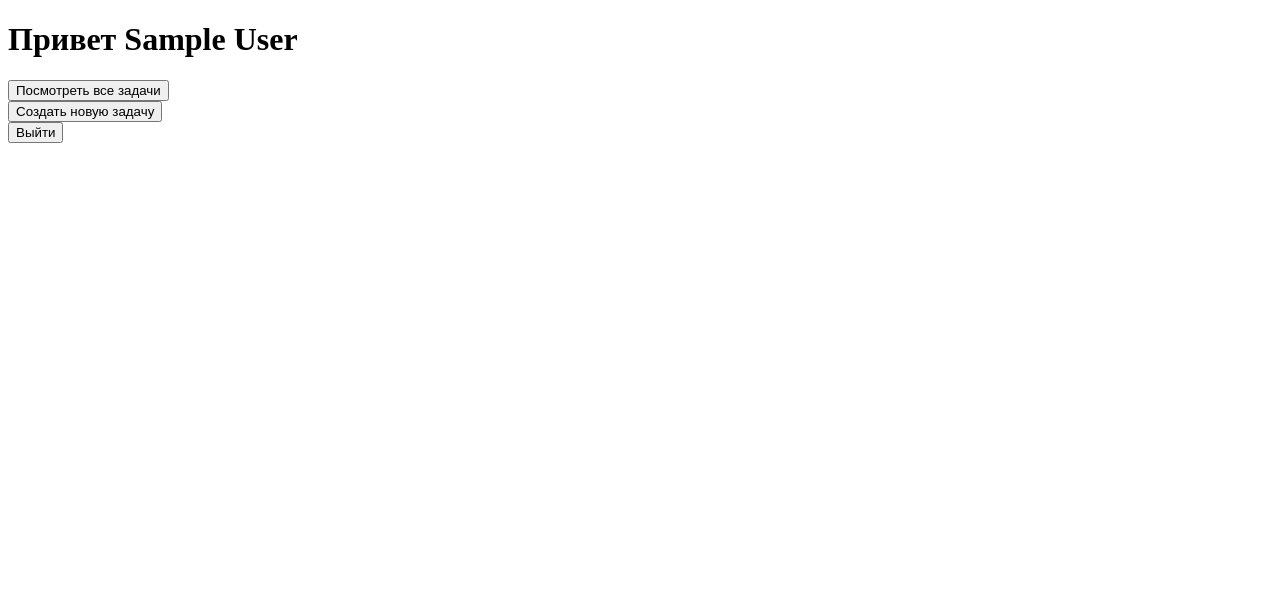
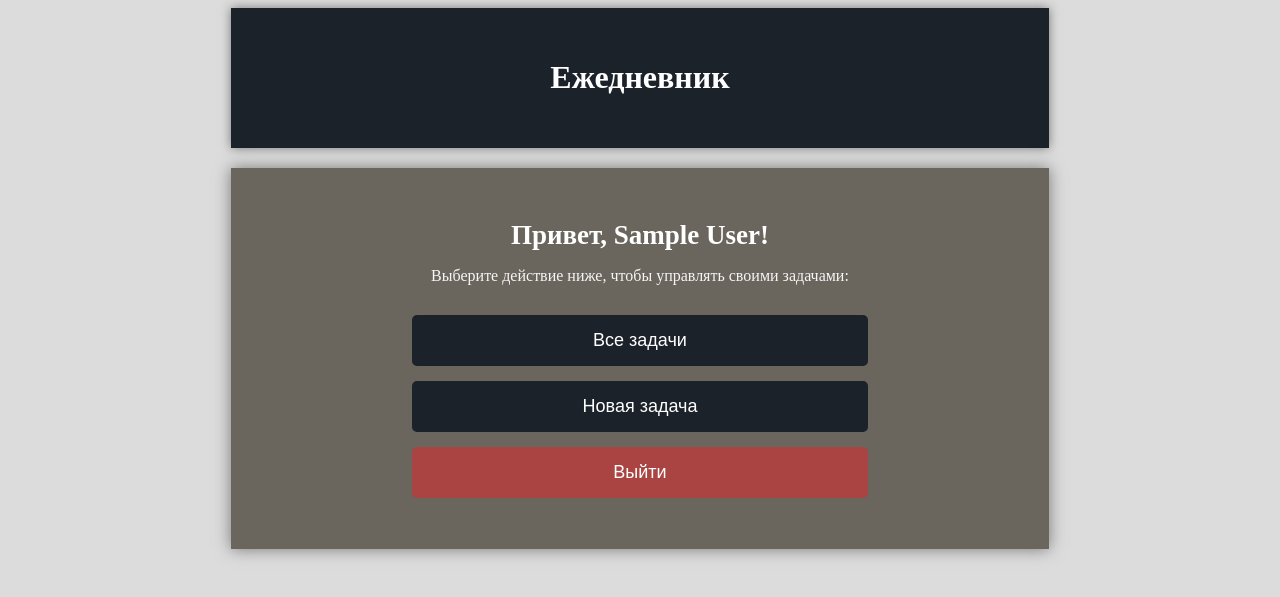
Before and after one commit to MelKatya/daily_journal, a Flask app: page /users/home in a window 1280 px wide. Shown: the top 597 px of the page. Run offline with Flask 3, Linux system fonts and the light colour scheme; the visitor is signed in with stand-in values (Sample User, id 1).

Commit message:
add main user page form

```diff
--- a/flask-version/templates/user_page.html
+++ b/flask-version/templates/user_page.html
@@ -3,18 +3,24 @@
 <head>
     <meta charset="UTF-8">
     <title>Daily journal</title>
+    <link rel="stylesheet" type="text/css" href="../static/style.css" />
 </head>
 <body>
-    <H1>Привет {{ name }}</H1>
-    <form action="/tasks" method="get" enctype="multipart/form-data">
-        <input type="submit" value="Посмотреть все задачи"/>
-    </form>
-    <form action="/tasks/create" method="get" enctype="multipart/form-data">
-        <input type="submit" value="Создать новую задачу"/>
-    </form>
-    <form action="/logout" method="get" enctype="multipart/form-data">
-        <input type="submit" value="Выйти"/>
-    </form>
+    <div class="header">
+          <h1>Ежедневник</h1>
+    </div>
+    <div class="container">
 
+        <h2 class="welcome">Привет, {{ name }}!</h2>
+        <p class="hint">Выберите действие ниже, чтобы управлять своими задачами:</p>
+
+        <div class="main-page">
+            <button class="main-btn" onclick="window.location.href='/tasks'"> Все задачи</button>
+            <button class="main-btn" onclick="window.location.href='/tasks/create'"> Новая задача</button>
+            <button class="main-btn logout" onclick="window.location.href='/logout'"> Выйти</button>
+        </div>
+        <br />
+        </div>
+    </div>
 </body>
 </html>
```
